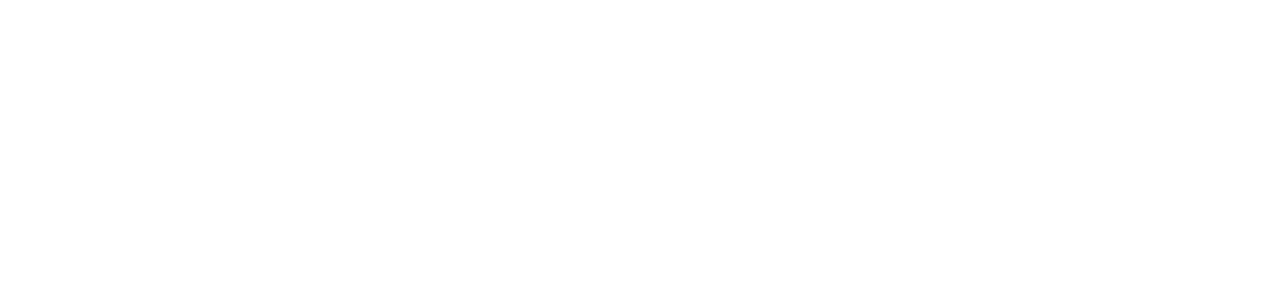
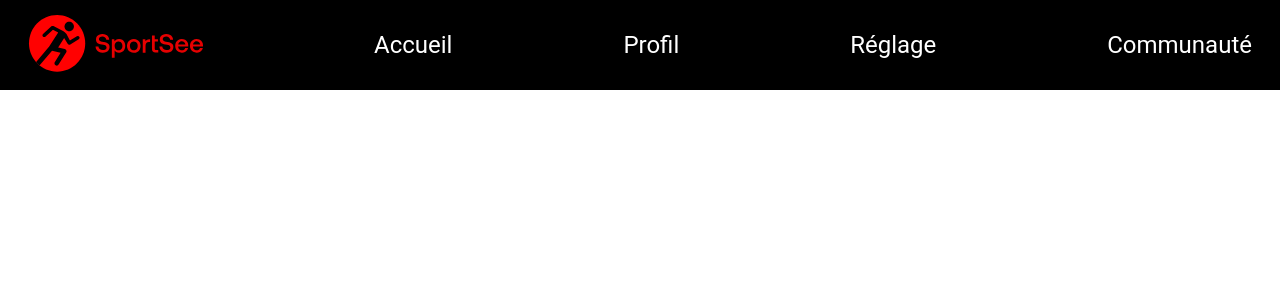
Before and after one commit to hchtlz/SportSee, a React (Vite) app: page / in a window 1280 px wide. Shown: the top 300 px of the page. Built offline with nearby package versions, Linux system fonts and the light colour scheme.

Commit message:
import react router and add header component

```diff
--- a/package.json
+++ b/package.json
@@ -11,7 +11,8 @@
   },
   "dependencies": {
     "react": "^18.2.0",
-    "react-dom": "^18.2.0"
+    "react-dom": "^18.2.0",
+    "react-router-dom": "^6.17.0"
   },
   "devDependencies": {
     "@types/react": "^18.2.15",
--- a/src/App.tsx
+++ b/src/App.tsx
@@ -1,8 +1,11 @@
 import React from "react";
+import Header from "./components/Header/Header";
+import { BrowserRouter as Router } from "react-router-dom";
 
 export default function App() {
   return (
     <div className="App">
+      <Header />
     </div>
-  );
+  )
 }
--- /dev/null
+++ b/src/components/Header/Header.css
@@ -0,0 +1,31 @@
+.header {
+  background-color: black;
+  display: flex;
+  flex-direction: row;
+  height: 9rem;
+}
+
+.header__nav {
+  margin-left: 2.8rem;
+  display: flex;
+  flex-direction: row;
+  align-items: center;
+  margin: 0 2.8rem 0 2.8rem;
+  justify-content: space-between;
+  width: 100%;
+}
+
+.header__link {
+  text-decoration: none;
+  color: white;
+  font-size: 2.4rem;
+  transition: color 0.2s ease-in-out;
+}
+
+.header__link:hover {
+  color: #e50914;
+}
+
+.header__logo {
+  height: 6rem;
+}
--- /dev/null
+++ b/src/components/Header/Header.tsx
@@ -0,0 +1,20 @@
+import React from "react";
+import logo from "../../assets/logo.svg";
+import { Link } from "react-router-dom";
+import "./Header.css";
+
+export default function Header() {
+  return (
+    <header className="header">
+      <nav className="header__nav">
+        <Link to="/">
+          <img src={logo} className="header__logo" alt="logo" />
+        </Link>
+        <Link to="/" className="header__link">Accueil</Link>
+        <Link to="/profil" className="header__link">Profil</Link>
+        <Link to="/setting" className="header__link">Réglage</Link>
+        <Link to="/community" className="header__link">Communauté</Link>
+      </nav>
+    </header>
+  );
+}
--- a/src/main.tsx
+++ b/src/main.tsx
@@ -1,10 +1,11 @@
 import React from 'react'
 import ReactDOM from 'react-dom/client'
+import { BrowserRouter } from "react-router-dom";
 import App from './App.tsx'
 import './style/index.css'
 
 ReactDOM.createRoot(document.getElementById('root')!).render(
-  <React.StrictMode>
-    <App />
-  </React.StrictMode>,
-)
+	<BrowserRouter>
+		<App />
+	</BrowserRouter>
+);
--- a/src/style/index.css
+++ b/src/style/index.css
@@ -4,7 +4,7 @@
 }
 
 body {
-  font-family: Montserrat, sans-serif;
+  font-family: Roboto, sans-serif;
   overflow-x: hidden;
   margin: 0;
 }
```
Also changed, not shown: 1 other file (tests, documents, lock files or other folders).
